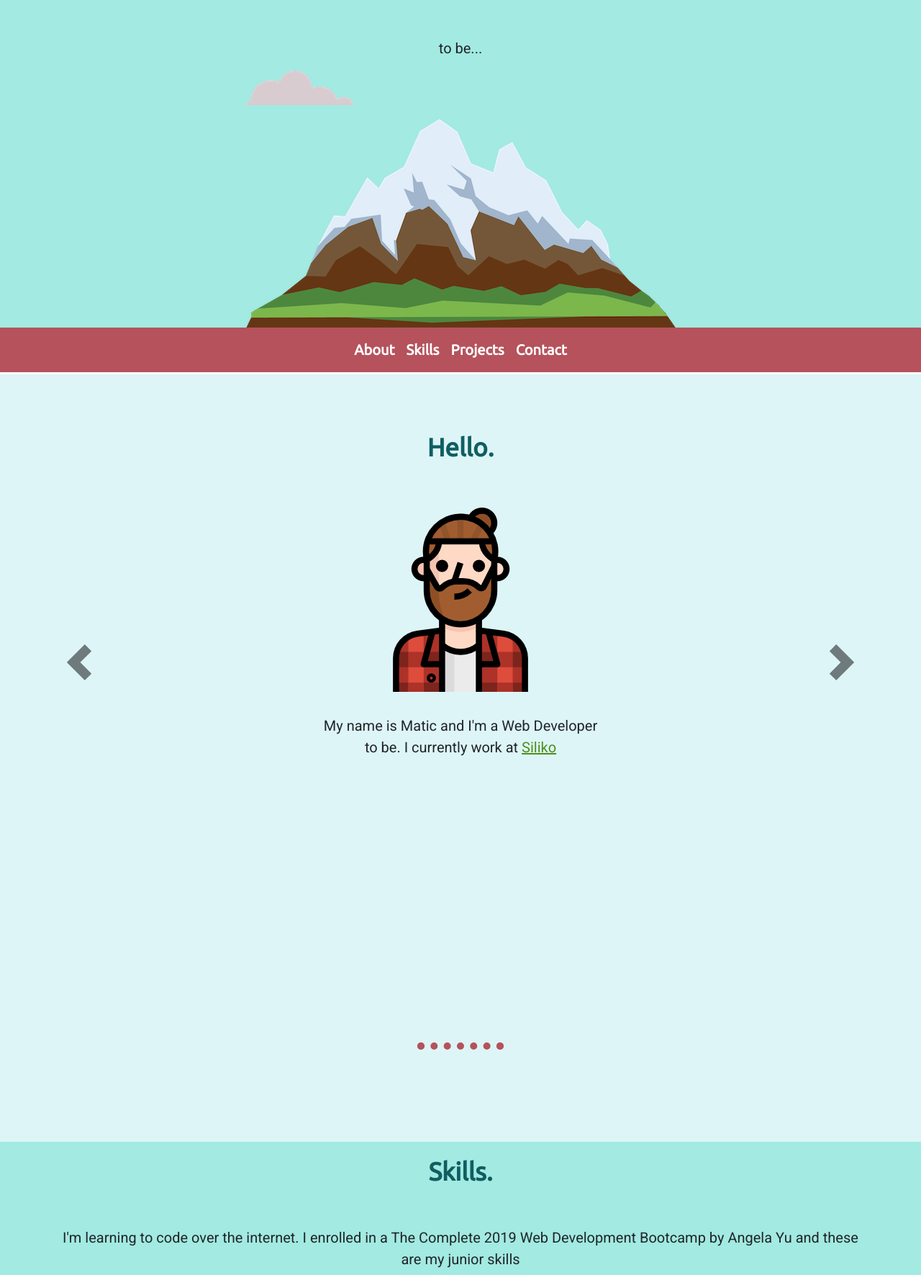
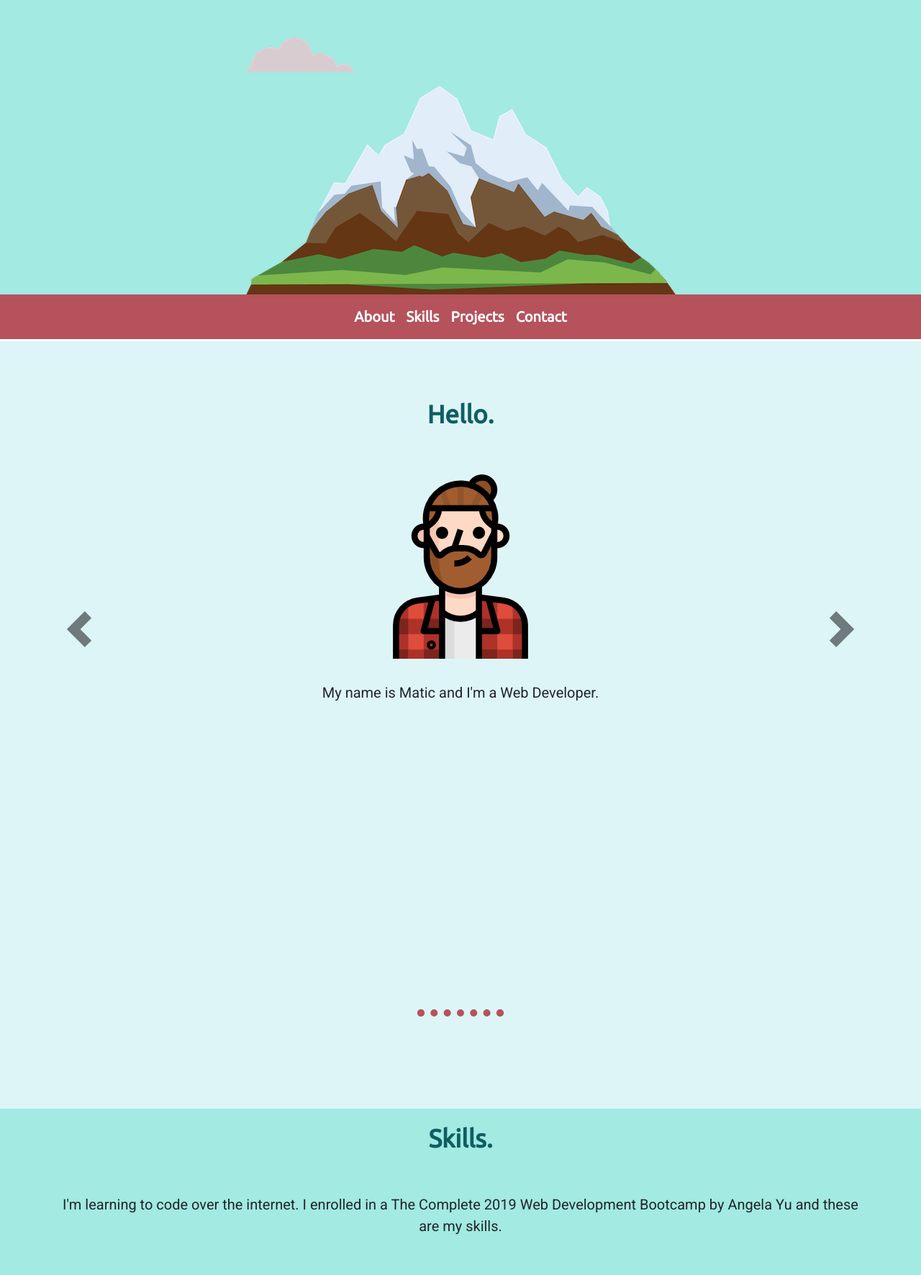
Before and after one commit to semose3/cv-portfolio, a plain HTML site: page index.html in a window 1280 px wide. Shown: the part 235-2006 px from the top of the page at 72% size. Drawn offline with nearby package versions, Linux system fonts and the light colour scheme.

Commit message:
Add files via upload

```diff
--- a/css/style.css
+++ b/css/style.css
@@ -8,7 +8,7 @@ html, body{
   padding: 0;
   /* overflow: auto; */
 }
-body{ background-color: #ddf5f7; }
+body{ background-color: #ddf5f7;}
 
 .opacity{ opacity: 0; }
 
--- a/index.html
+++ b/index.html
@@ -31,7 +31,7 @@
           <img id="cloud-top" class="img-fluid opacity" src="img/cloud.png" alt="cloud-img">
           <h1>Hi, I'm Matic</h1>
           <h2 class="opacity">a web developer</h2>
-          <p class="opacity">to be...</p>
+          <!-- <p class="opacity">to be...</p> -->
           <img id="cloud-bottom" class="img-fluid opacity" src="img/cloud.png" alt="cloud-img">
           <img id="mountain-img" class="img-fluid" src="img/mountain.png" alt="mountain-img">
         </div>
@@ -86,7 +86,7 @@
                 <div class="d-block w-100 vh100">
                   <h2>Hello.</h2>
                   <img class="carousel-image-profile img-fluid" src="img/man.png" alt="">
-                  <p class="">My name is Matic and I'm a Web Developer to be. I currently work at <span class="siliko-color">Siliko</span></p>
+                  <p class="">My name is Matic and I'm a Web Developer.</p>
                 </div>
               </div>
 
@@ -191,7 +191,7 @@
         <div class="col-xs-12 col-sm-12 col-md-12 col-lg-12">
           <h2 id="skillsHeader">Skills.</h2>
           <p class="opacity">I'm learning to code over the internet. I enrolled in a
-            The Complete 2019 Web Development Bootcamp by Angela Yu and these are my junior skills
+            The Complete 2019 Web Development Bootcamp by Angela Yu and these are my skills.
           </p>
         </div>
 
--- a/js/script.js
+++ b/js/script.js
@@ -83,7 +83,7 @@ $(window).scroll(function(){
   let scrollPosition = $(window).scrollTop();
   console.log("Scroll position" + scrollPosition);
 
-if(scrollPosition > 700){
+if(scrollPosition > 550){
   $("#navigation-bar").delay().animate({
     opacity: 1
   }, 1000);
```
